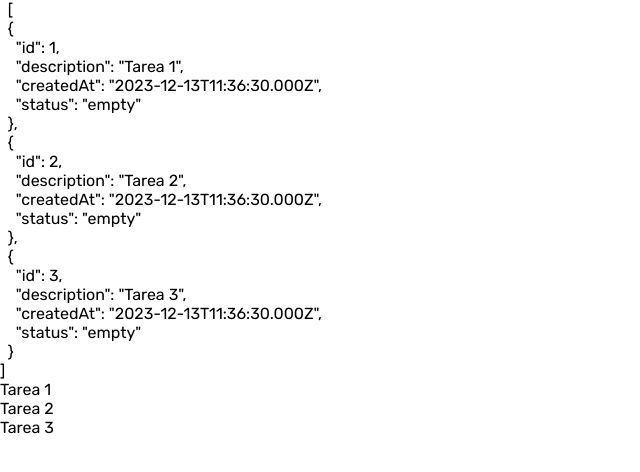
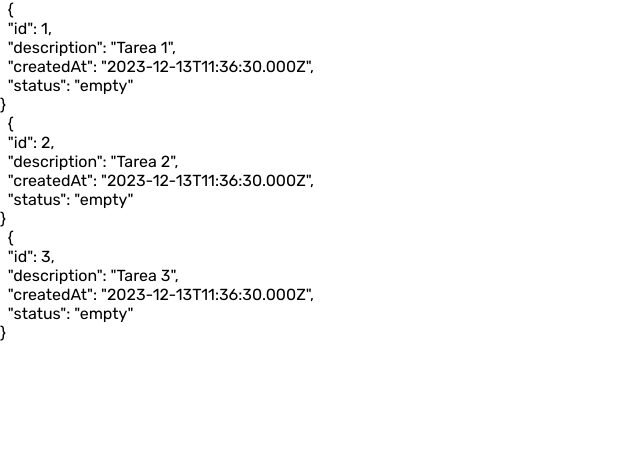
Before and after one commit to KevinVanDerSchans/to-do-list-angular16, an Angular app: page / in a window 1280 px wide. Shown: the top 472 px of the page, without its empty margins (0-640 px from the left). Built offline with nearby package versions, Linux system fonts and the light colour scheme.

Commit message:
Create todo-list-item component

```diff
--- a/src/app/app.component.html
+++ b/src/app/app.component.html
@@ -1,5 +1 @@
-<pre>
-  {{ todos | json }}
-</pre>
-
-<app-todo-list [todoList]="todos"></app-todo-list>
+<app-todo-list class="todo-list" [todoList]="todos" />
--- a/src/app/app.module.ts
+++ b/src/app/app.module.ts
@@ -2,10 +2,12 @@ import { AppComponent } from './app.component';
 import { BrowserModule } from '@angular/platform-browser';
 import { NgModule } from '@angular/core';
 import { TodoListComponent } from './components/todo-list/todo-list.component';
+import { TodoListItemComponent } from './components/todo-list-item/todo-list-item.component';
 @NgModule({
   declarations: [
     AppComponent,
-    TodoListComponent
+    TodoListComponent,
+    TodoListItemComponent,
   ],
   imports: [
     BrowserModule
--- /dev/null
+++ b/src/app/components/todo-list-item/todo-list-item.component.html
@@ -0,0 +1,3 @@
+<pre>
+  {{ todo | json }}
+</pre>
--- a/src/app/components/todo-list/todo-list.component.html
+++ b/src/app/components/todo-list/todo-list.component.html
@@ -1,3 +1,5 @@
-<p *ngFor="let todo of todoList">
-  {{ todo.description }}
-</p>
+<app-todo-list-item
+  style="height: fit-content"
+  *ngFor="let todo of todoList"
+  [todo]="todo"
+/>
--- a/src/app/components/todo-list/todo-list.component.ts
+++ b/src/app/components/todo-list/todo-list.component.ts
@@ -8,5 +8,5 @@ import { Todo } from 'src/app/interfaces/todos.interfaces';
   styleUrls: ['./todo-list.component.scss']
 })
 export class TodoListComponent {
-  @Input() todoList?: Todo[] | null
+  @Input() todoList?: Todo[] | null;
 }
```
Also changed, not shown: src/app/components/todo-list-item/todo-list-item.component.ts (added, +11 -0 lines), src/app/components/todo-list-item/todo-list-item.component.scss (added).
